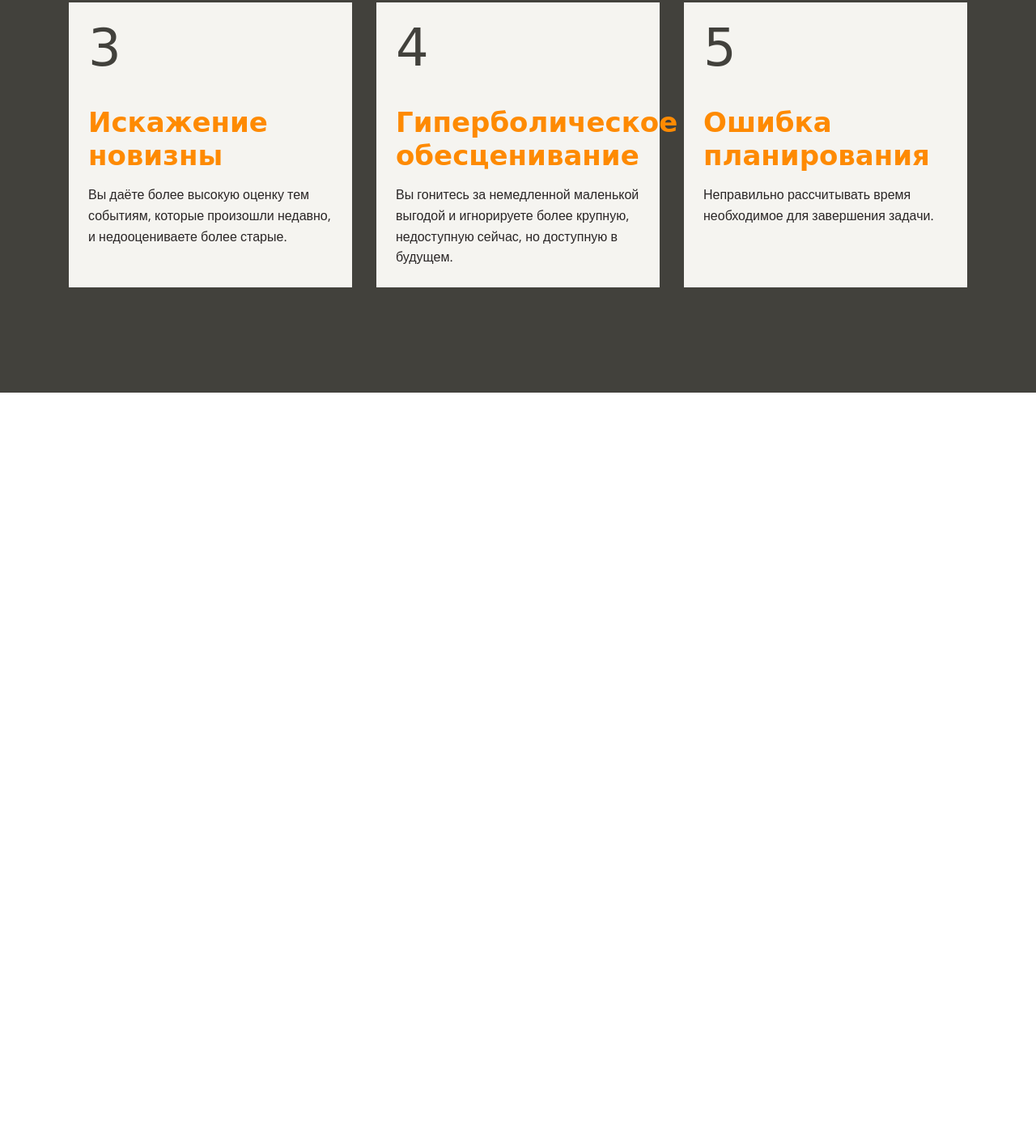
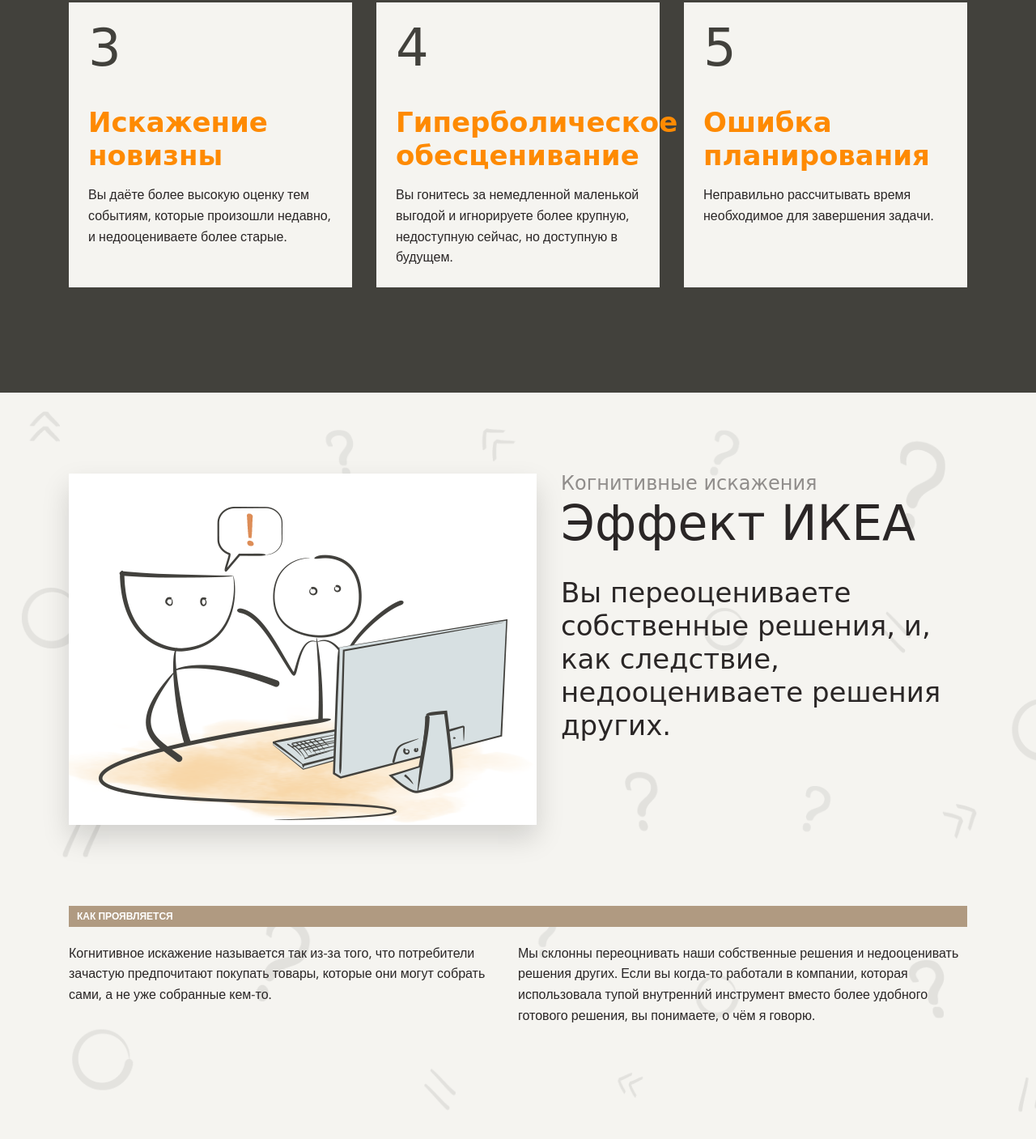
Before and after one commit to iashchuk/layout-designer-project-lvl1, a website: page src/index.html in a window 1280 px wide. Shown: the part 2413-3820 px from the top of the page at 81% size. Before the commit the page ends 2898 px from the top, so only its background shows below. Drawn offline with nearby package versions, Linux system fonts and the light colour scheme; a web font is replaced by a local one.

Commit message:
Add slide Ikea Effect

```diff
--- a/src/index.html
+++ b/src/index.html
@@ -123,6 +123,46 @@
           </a>
         </nav>
       </section>
+      <section class="bg-image bg-light">
+        <div class="container">
+          <div class="grid">
+            <div class="grid-row grid-row-image">
+              <div class="grid-column grid-column-slide">
+                <img class="slide-image" width="578" height="434" src="images/1.png" alt="Эффект ИКЕА" />
+              </div>
+              <div class="grid-column grid-column-slide">
+                <span class="slide-subtitle text-dark-opacity">Когнитивные искажения</span>
+                <h2 class="slide-title">Эффект ИКЕА</h2>
+                <p class="slide-text">
+                  Вы переоцениваете собственные решения, и, как следствие,
+                  недооцениваете решения других.
+                </p>
+              </div>
+            </div>
+            <div class="grid-row">
+                <h3 class="slide-label bg-brown text-white">Как проявляется</h3>
+            </div>
+            <div class="grid-row">
+              <div class="grid-column">
+                <p>
+                  Когнитивное искажение называется так из-за того, что
+                  потребители зачастую предпочитают покупать товары, которые они
+                  могут собрать сами, а не уже собранные кем-то.
+                </p>
+              </div>
+              <div class="grid-column">
+                <p>
+                  Мы склонны переоцнивать наши собственные решения и
+                  недооценивать решения других. Если вы когда-то работали в
+                  компании, которая использовала тупой внутренний инструмент
+                  вместо более удобного готового решения, вы понимаете, о чём я
+                  говорю.
+                </p>
+              </div>
+            </div>
+          </div>
+        </div>
+      </section>
     </main>
     <footer></footer>
   </body>
--- a/src/styles/blocks.css
+++ b/src/styles/blocks.css
@@ -69,10 +69,44 @@
 
 .card-count {
   display: block;
-
   padding-bottom: 40px;
 
   font-size: 64px;
   font-family: var(--font-title);
   line-height: 1;
 }
+
+.slide-image {
+  vertical-align: middle;
+  box-shadow: 0 16px 32px rgba(0, 0, 0, 0.15);
+}
+
+.slide-title {
+  margin-bottom: 30px;
+
+  font-weight: 400;
+  line-height: 72px;
+}
+
+.slide-subtitle {
+  font-size: 24px;
+  font-family: var(--font-title);
+}
+
+.slide-text {
+  width: 500px;
+
+  font-size: 34px;
+  line-height: 41px;
+  font-family: var(--font-title);
+}
+
+.slide-label {
+  width: 100%;
+  padding: 5px 10px;
+  font-weight: bold;
+  font-size: 12px;
+  line-height: 16px;
+  font-family: var(--font-default);
+  text-transform: uppercase;
+}
--- a/src/styles/style.css
+++ b/src/styles/style.css
@@ -75,6 +75,10 @@
   color: var(--color-white);
 }
 
+.text-dark-opacity {
+  color: var(--color-dark-opacity);
+}
+
 .container {
   position: relative;
 
@@ -131,6 +135,10 @@
   background: var(--color-main-dark);
 }
 
+.bg-brown {
+  background: var(--color-brown);
+}
+
 .btn {
   display: inline-block;
 
@@ -163,11 +171,19 @@
   margin-bottom: 20px;
 }
 
+.grid-row-image {
+  margin-bottom: 100px;
+}
+
 .grid-column {
   display: flex;
   flex-direction: column;
   width: 50%;
   padding-right: 30px;
+}
+
+.grid-column-slide {
+  width: auto;
 }
 
 .grid-column:last-child {
```
